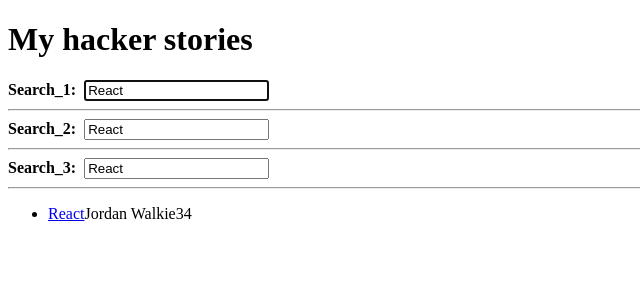
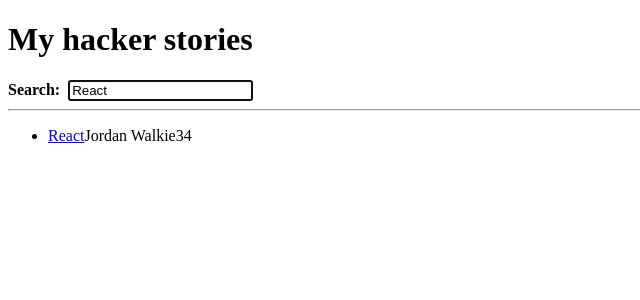
Before and after one commit to astaba/wei_hacker_union, a React (Vite) app: page / in a window 1280 px wide. Shown: the top 300 px of the page, without its empty margins (0-640 px from the left). Built offline with nearby package versions, Linux system fonts and the light colour scheme.

Commit message:
Reset one reusable component

```diff
--- a/src/App.tsx
+++ b/src/App.tsx
@@ -22,30 +22,12 @@ function App() {
     <div>
       <h1>My hacker stories</h1>
       <InputWithLabel
-        id="search_1"
+        id="search"
         value={searchTerm}
         onChange={handleSearch}
         isFocused
       >
-        <strong>Search_1: </strong>
-      </InputWithLabel>
-      <hr />
-      <InputWithLabel
-        id="search_2"
-        value={searchTerm}
-        onChange={handleSearch}
-        // isFocused
-      >
-        <strong>Search_2: </strong>
-      </InputWithLabel>
-      <hr />
-      <InputWithLabel
-        id="search_3"
-        value={searchTerm}
-        onChange={handleSearch}
-        // isFocused
-      >
-        <strong>Search_3: </strong>
+        <strong>Search: </strong>
       </InputWithLabel>
       <hr />
       <List stories={searchedStories} />
```
